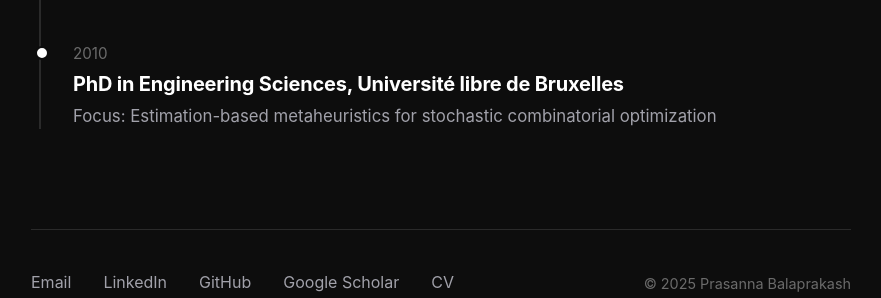
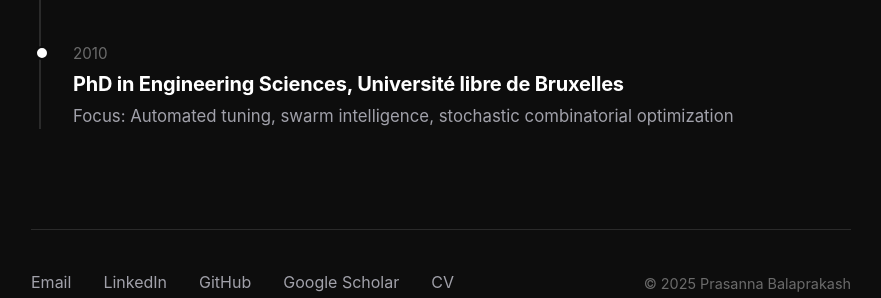
Before and after one commit to pbalapra/pbalapra.github.io, a Jekyll site: the page index.html, which Jekyll copies as it is, in a window 1280 px wide and 900 px high, scrolled down 5563 px. Shown: the part 544-842 px from the top of the window, without its empty margins (199-1080 px from the left). Built offline with Jekyll 4.4.1, drawn with Linux system fonts in a browser that asks for light colours.

Commit message:
Update PhD research focus description
Changed PhD focus from 'Estimation-based metaheuristics for
stochastic combinatorial optimization' to 'Automated tuning,
swarm intelligence, stochastic combinatorial optimization' for
better clarity and keyword emphasis.

🤖 Generated with [Claude Code](https://claude.com/claude-code)

Co-Authored-By: Claude <noreply@anthropic.com>

```diff
--- a/index.html
+++ b/index.html
@@ -677,7 +677,7 @@
                 <div class="timeline-item">
                     <div class="timeline-year">2010</div>
                     <div class="timeline-title">PhD in Engineering Sciences, <a href="https://www.ulb.be" target="_blank" style="color: var(--text-primary); text-decoration: none;">Université libre de Bruxelles</a></div>
-                    <div class="timeline-description">Focus: Estimation-based metaheuristics for stochastic combinatorial optimization</div>
+                    <div class="timeline-description">Focus: Automated tuning, swarm intelligence, stochastic combinatorial optimization</div>
                 </div>
             </div>
         </section>
```
